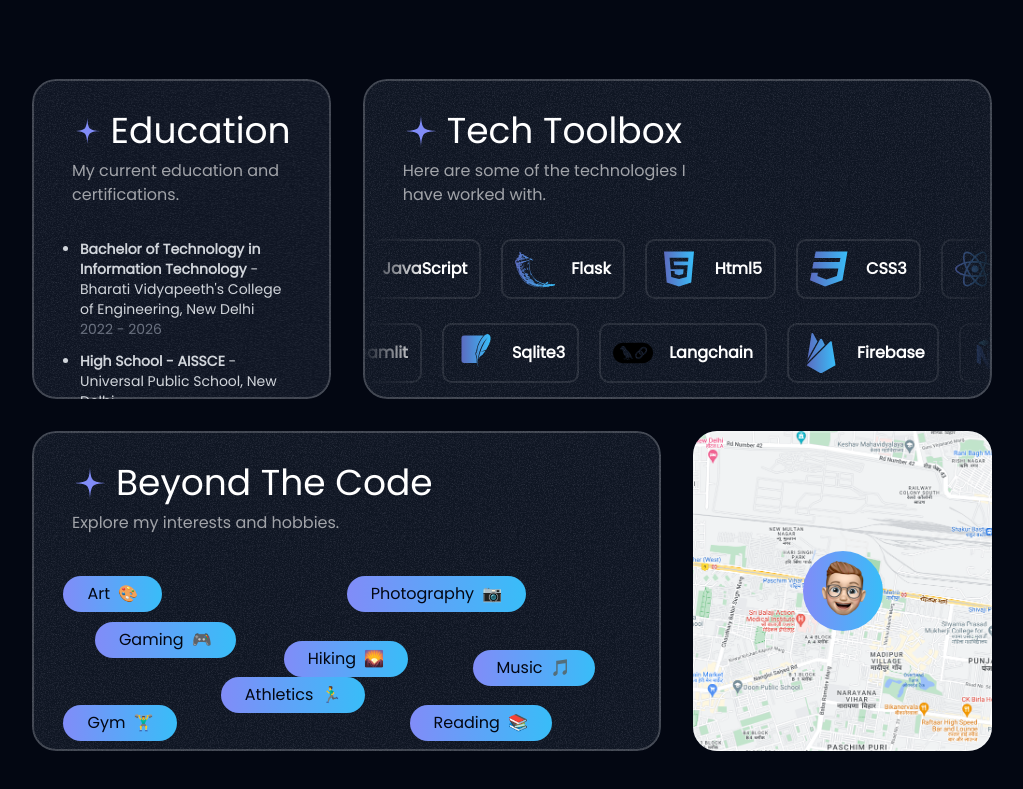
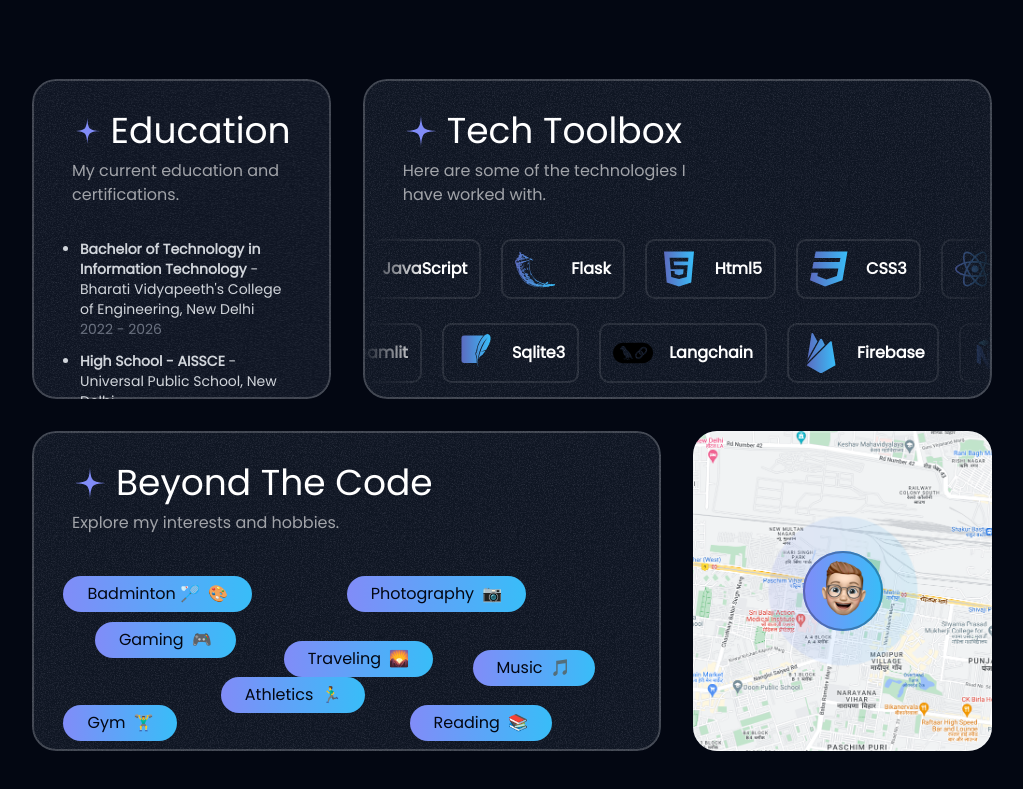
Before and after one commit to Abhinavexists/Portfolio, a Next.js app: page / in a window 1280 px wide. Shown: the part 4277-5066 px from the top of the page, without its empty margins (128-1151 px from the left). Built offline with nearby package versions, Linux system fonts and the light colour scheme.

Commit message:
Complete Beyond the code Section

```diff
--- a/package.json
+++ b/package.json
@@ -15,6 +15,7 @@
     "@svgr/webpack": "^8.1.0",
     "@types/leaflet": "^1.9.14",
     "@types/mapbox-gl": "^3.4.1",
+    "@types/react-leaflet": "^2.8.3",
     "clsx": "^2.1.1",
     "framer-motion": "^11.3.21",
     "glob": "^11.0.0",
@@ -23,9 +24,10 @@
     "lucide-react": "^0.461.0",
     "mapbox-gl": "^3.8.0",
     "next": "^14.2.18",
-    "react": "^18",
-    "react-dom": "^18",
+    "react": "^18.3.1",
+    "react-dom": "^18.3.1",
     "react-icons": "^5.3.0",
+    "react-leaflet": "^5.0.0",
     "rimraf": "^6.0.1",
     "tailwind-merge": "^2.5.4",
     "tailwindcss-animate": "^1.0.7"
--- a/src/app/globals.css
+++ b/src/app/globals.css
@@ -38,6 +38,13 @@
      @apply lg:max-w-5xl;
    }
  }
+
+ @import 'leaflet/dist/leaflet.css';
+
+.leaflet-container {
+  width: 100%;
+  height: 100%;
+}
 
  :root {
   --background: 0 0% 100%;
--- a/src/sections/About.tsx
+++ b/src/sections/About.tsx
@@ -10,13 +10,13 @@ import { motion } from "framer-motion";
 import Image from "next/image";
 
 export const hobbies = [
-  { title: "Art", emoji: "🎨", left: "5%", top: "5%" },
+  { title: "Badminton 🏸", emoji: "🎨", left: "5%", top: "5%" },
   { title: "Photography", emoji: "📷", left: "50%", top: "5%" },
   { title: "Gaming", emoji: "🎮", left: "10%", top: "30%" },
   { title: "Music", emoji: "🎵", left: "70%", top: "45%" },
   { title: "Gym", emoji: "🏋️‍♂️", left: "5%", top: "75%" },
   { title: "Athletics", emoji: "🏃‍♂️", left: "30%", top: "60%" },
-  { title: "Hiking", emoji: "🌄", left: "40%", top: "40%" },
+  { title: "Traveling", emoji: "🌄", left: "40%", top: "40%" },
   { title: "Reading", emoji: "📚", left: "60%", top: "75%" },
 ];
 
@@ -32,32 +32,27 @@ export const AboutSection = () => {
         />
         <div className="mt-20 flex flex-col gap-8">
           <div className="grid grid-cols-1 gap-8 md:grid-cols-5 lg:grid-cols-3">
-            <Card className="h-[320px] p-0 md:col-span-2 lg:col-span-1 overflow-hidden">
+            <Card className="h-[320px] md:col-span-2 lg:col-span-1 overflow-hidden flex flex-col">
               <CardHeader
                 title="Education"
                 description="My current education and certifications."
               />
-              <div className="h-full overflow-y-auto px-12 hide-scrollbar">
+              <div className="flex-1 overflow-y-auto px-12 hide-scrollbar">
                  <ul className="list-disc space-y-3 text-sm text-gray-300">
                   <li>
-                    <strong>Bachelor of Technology in Information Technology</strong> - <a href="https://bvcoend.ac.in/" target="blank">Bharati Vidyapeeth's College of Engineering, New Delhi</a>
+                    <strong>Bachelor of Technology in Information Technology</strong> - <a href="https://bvcoend.ac.in/" target="_blank" rel="noopener noreferrer">Bharati Vidyapeeth's College of Engineering, New Delhi</a>
                     <br />
                     <span className="text-gray-500">2022 - 2026</span>
                   </li>
                   <li>
-                    <strong>High School - AISSCE</strong> - <a href="https://universalpublicschool.in/" target="blank">Universal Public School, New Delhi</a>
+                    <strong>High School - AISSCE</strong> - <a href="https://universalpublicschool.in/" target="_blank" rel="noopener noreferrer">Universal Public School, New Delhi</a>
                     <br />
                     <span className="text-gray-500">Completed in 2022</span>
                   </li>
                   <li>
-                    <strong>Beta MLSA</strong> - <a href="https://mvp.microsoft.com/en-US/studentambassadors/profile/1776c629-be08-44e0-8f0e-81fb84ac2604" target="blank">Microsoft Learn Student Ambassadors</a>
+                    <strong>Beta MLSA</strong> - <a href="https://mvp.microsoft.com/en-US/studentambassadors/profile/1776c629-be08-44e0-8f0e-81fb84ac2604" target="_blank" rel="noopener noreferrer">Microsoft Learn Student Ambassadors</a>
                     <br />
                     <span className="text-gray-500">Started in 2023</span>
-                  </li>
-                  <li>
-                    <strong></strong>
-                    <br />
-                    <span className="text-gray-500"></span>
                   </li>
                 </ul>
               </div>
@@ -98,13 +93,11 @@ export const AboutSection = () => {
               </div>
             </Card>
             <Card className="h-[320px] p-0 relative col-span-3 md:col-span-2 lg:col-span-1">
-              <Image
-                src={mapImage}
-                alt="Map"
-                className="h-full w-full object-cover object-left-top"
-              />
-              <div className="absolute top-1/2 left-1/2 -translate-x-1/2 -translate-y-1/2 size-20 rounded-full bg-gradient-to-r from-indigo-400 to-sky-400">
-                <Image src={smileMemoji} alt="Smile Memoji" width={80} height={80} />
+              <Image src={mapImage} alt="Map" className="h-full w-full object-cover object-left-top" />
+              <div className="absolute top-1/2 left-1/2 -translate-x-1/2 -translate-y-1/2 size-20 rounded-full bg-gradient-to-r from-indigo-400 to-sky-400 after:content-[''] after:absolute after:inset-0 after:outline after:outline-2 after:-outline-offset-2 after:rounded-full after:outline-gray-950/30">
+                <div className="absolute inset-0 rounded-full bg-gradient-to-r from-indigo-400 to-sky-400 -z-20 animate-ping [animation-duration:2s]"></div>
+                <div className="absolute inset-0 rounded-full bg-gradient-to-r from-indigo-400 to-sky-400 -z-10"></div>
+                <Image src={smileMemoji} alt="Smile Memoji" className="size-20"/>
               </div>
             </Card>
           </div>
```
Also changed, not shown: 1 other file (tests, documents, lock files or other folders).
